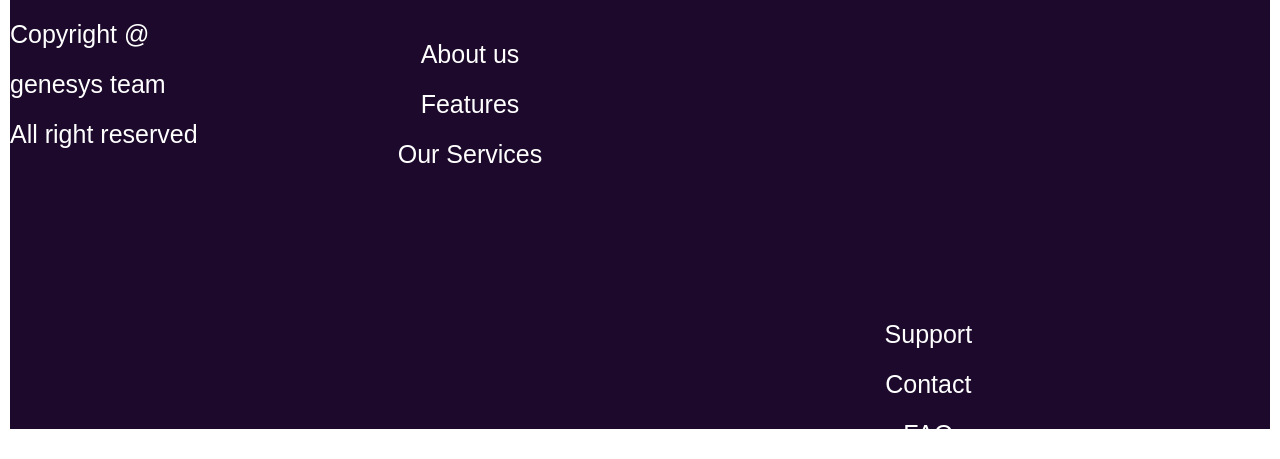
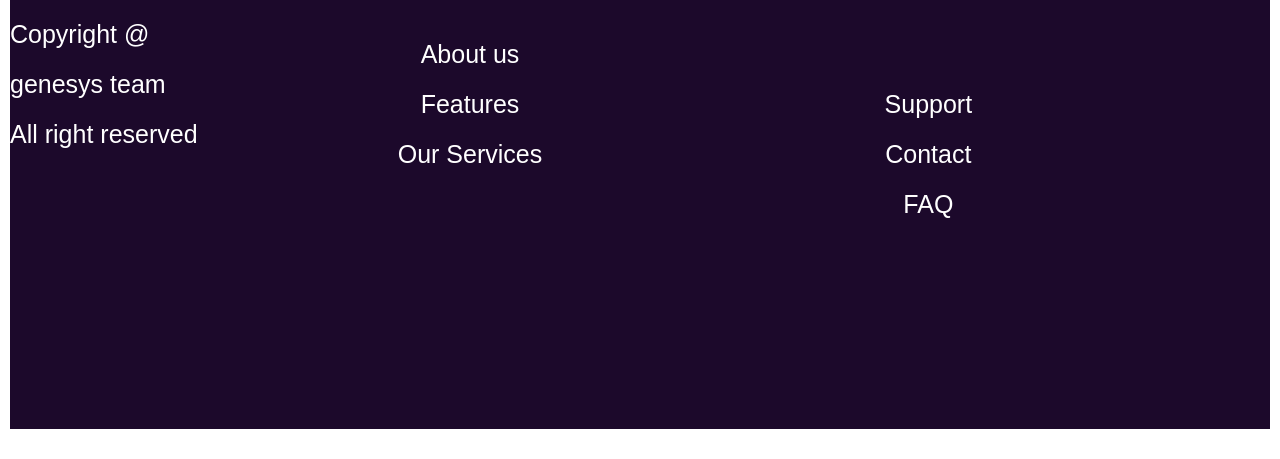
Before and after one commit to Leoxaviii/AutoMartcar, a plain HTML site: page index.html in a window 1280 px wide. Shown: the part 3821-4280 px from the top of the page. Drawn offline with Linux system fonts and the light colour scheme.

Commit message:
Update style.css

```diff
--- a/style.css
+++ b/style.css
@@ -298,8 +298,7 @@ body{
                    align-items :right;
                    margin-left :850px;
                    position:relative;
-                 /*  bottom:350px;*/
-                   top:30px;
+                  bottom:200px;
 
               }
 }
```
